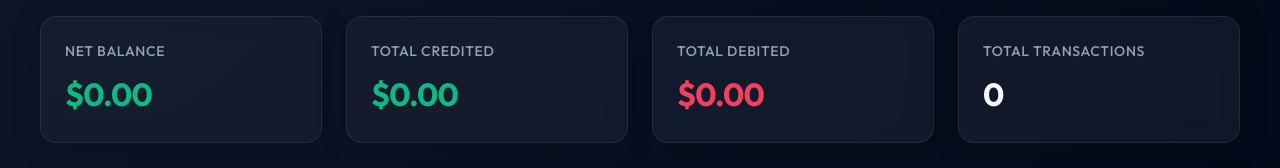
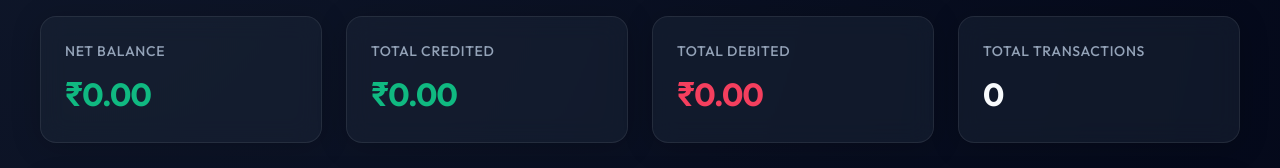
Before and after one commit to vishalsurya00/expense-tracker, a React app in the folder frontend/: page / in a window 1280 px wide. Shown: the part 172-340 px from the top of the page. Built offline with nearby package versions, Linux system fonts and the light colour scheme; no server answers; the HTML template or start-up script is replaced by a standard one.

Commit message:
chore: change currency formatting symbol from $ to ₹

```diff
--- a/frontend/src/App.jsx
+++ b/frontend/src/App.jsx
@@ -163,10 +163,11 @@ function App() {
   const totalDebited = entries.reduce((acc, curr) => acc + (curr.debited || 0), 0);
 
   const formatCurrency = (val) => {
-    return new Intl.NumberFormat('en-US', {
-      style: 'currency',
-      currency: 'USD'
+    const formattedNum = new Intl.NumberFormat('en-US', {
+      minimumFractionDigits: 2,
+      maximumFractionDigits: 2
     }).format(val || 0);
+    return `₹${formattedNum}`;
   };
 
   const formatDateDisplay = (dateString) => {
```
